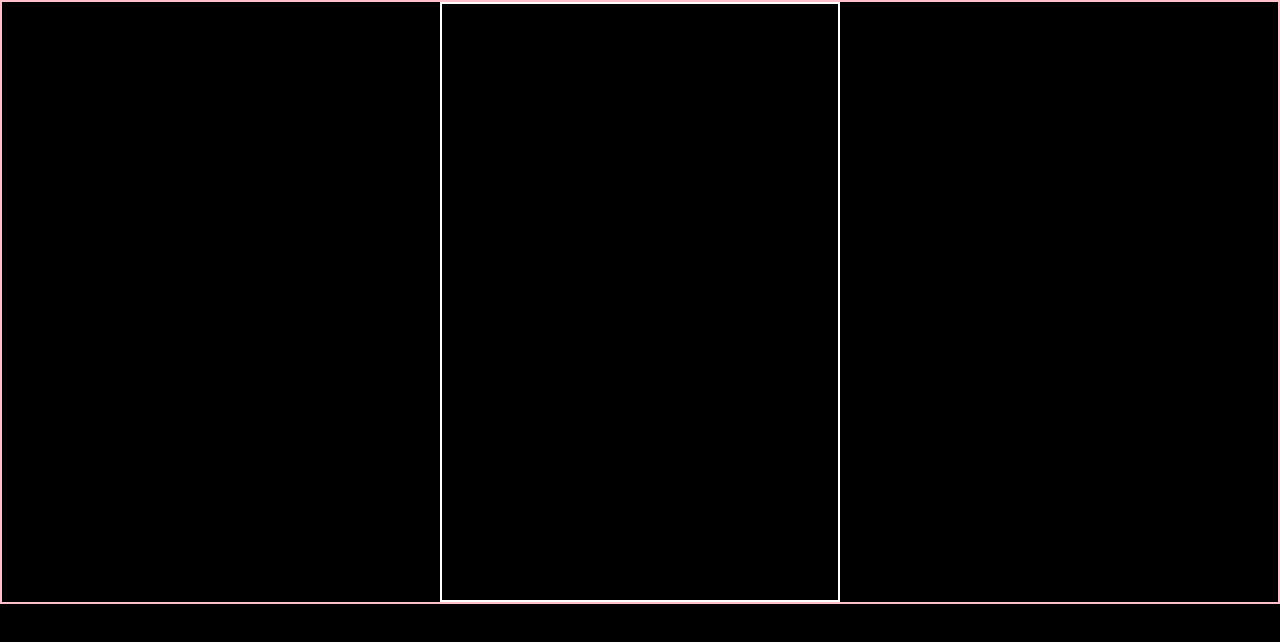
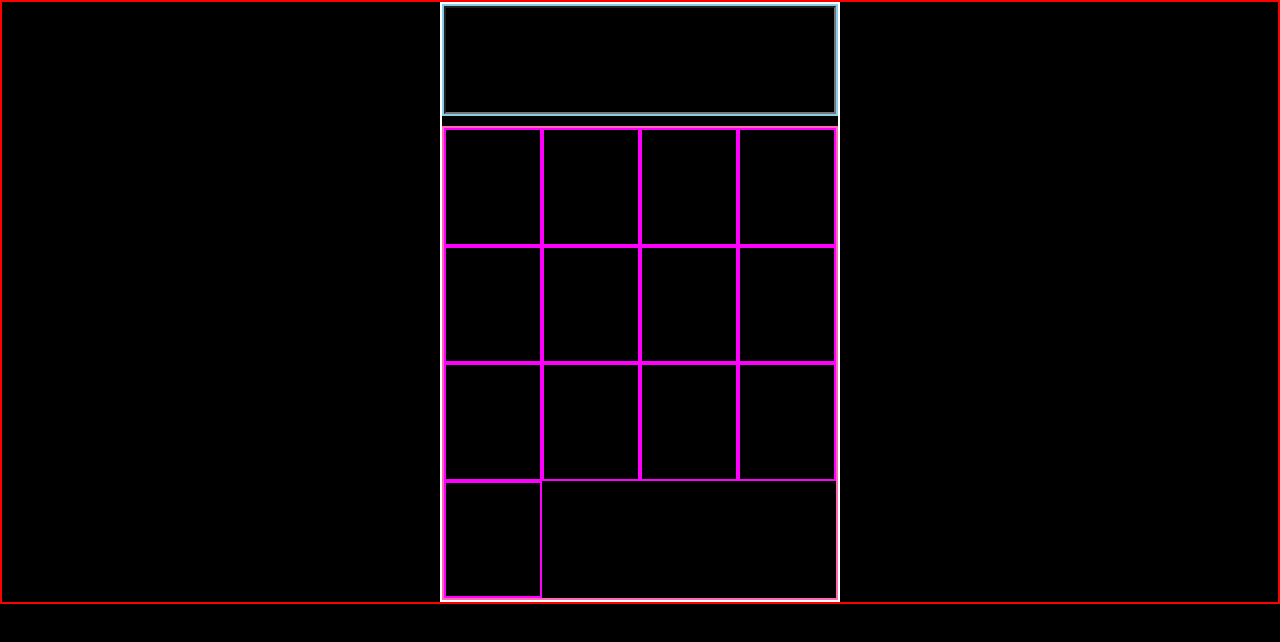
Before and after one commit to Kenny-Jewett/Portfolio, a plain HTML site: page Calculator/index.html in a window 1280 px wide. Drawn offline with Linux system fonts and the light colour scheme.

Commit message:
Added grid structure to buttons

```diff
--- a/Calculator/index.html
+++ b/Calculator/index.html
@@ -4,6 +4,7 @@
     <meta charset="UTF-8">
     <meta http-equiv="X-UA-Compatible" content="IE=edge">
     <meta name="viewport" content="width=device-width, initial-scale=1.0">
+    <script src="https://kit.fontawesome.com/0003fdc518.js" crossorigin="anonymous"></script>
     <link rel="stylesheet" href="main.css">
     <title>Document</title>
 </head>
@@ -11,20 +12,42 @@
     <div class="main__container">
         <div class="body__container">
             <div class="container__screen">
-
+                <input type="text" class="screen">
             </div>
             <div class="container__buttons">
-                <div class="button__cards"></div>
-                <div class="button__cards"></div>
-                <div class="button__cards"></div>
-                <div class="button__cards"></div>
-                <div class="button__cards"></div>
-                <div class="button__cards"></div>
-                <div class="button__cards"></div>
-                <div class="button__cards"></div>
-                <div class="button__cards"></div>
-                <div class="button__cards"></div>
-                <div class="button__cards"></div>
+                <div class="button__cards">
+                    <i class="fa-solid fa-9"></i>
+                </div>
+                <div class="button__cards">
+                    <i class="fa-solid fa-8"></i>
+                </div>
+                <div class="button__cards">
+                    <i class="fa-solid fa-7"></i>
+                </div>
+                <div class="button__cards">
+                    <i class="fa-solid fa-6"></i>
+                </div>
+                <div class="button__cards">
+                    <i class="fa-solid fa-5"></i>
+                </div>
+                <div class="button__cards">
+                    <i class="fa-solid fa-4"></i>
+                </div>
+                <div class="button__cards">
+                    <i class="fa-solid fa-3"></i>
+                </div>
+                <div class="button__cards">
+                    <i class="fa-solid fa-2"></i>
+                </div>
+                <div class="button__cards">
+                    <i class="fa-solid fa-1"></i>
+                </div>
+                <div class="button__cards">
+                    <i class="fa-solid fa-0"></i>
+                </div>
+                <div class="button__cards">
+
+                </div>
                 <div class="button__cards"></div>
                 <div class="button__cards"></div>
             </div>
--- a/Calculator/main.scss
+++ b/Calculator/main.scss
@@ -28,7 +28,7 @@ picture {
 .main__container {
     height: 100%;
     width: 100%;
-    border: solid 2px pink;
+    border: solid 2px red;
     display: grid;
     align-content: center;
     justify-content: center;
@@ -38,5 +38,43 @@ picture {
     border: solid 2px white;
     width: 50dvh;
     height: 75dvh;
-    align-items: center;
+    display: grid;
+    grid-template-areas:
+        "screen screen screen screen"
+        "buttons buttons buttons buttons"
+        "buttons buttons buttons buttons"
+        "buttons buttons buttons buttons"
+        "buttons buttons buttons buttons"
+        "buttons buttons buttons buttons"
+    ;
+    grid-gap: .5rem;
+
 }
+
+.container__screen {
+    grid-area: screen;
+    border: solid 2px skyblue;
+
+}
+
+.screen {
+    width: 100%;
+    height: 100%;
+    background-color: black;
+    color: white;
+}
+
+.container__buttons {
+    grid-area: buttons;
+    border: solid 2px hotpink;
+    display: grid;
+    grid-template-columns: 1fr 1fr 1fr 1fr;
+    grid-template-rows: 1fr 1fr 1fr 1fr;
+
+}
+
+.button__cards {
+    border: solid 2px magenta;
+    display: grid;
+
+}
```
Also changed, not shown: Calculator/main.css.
